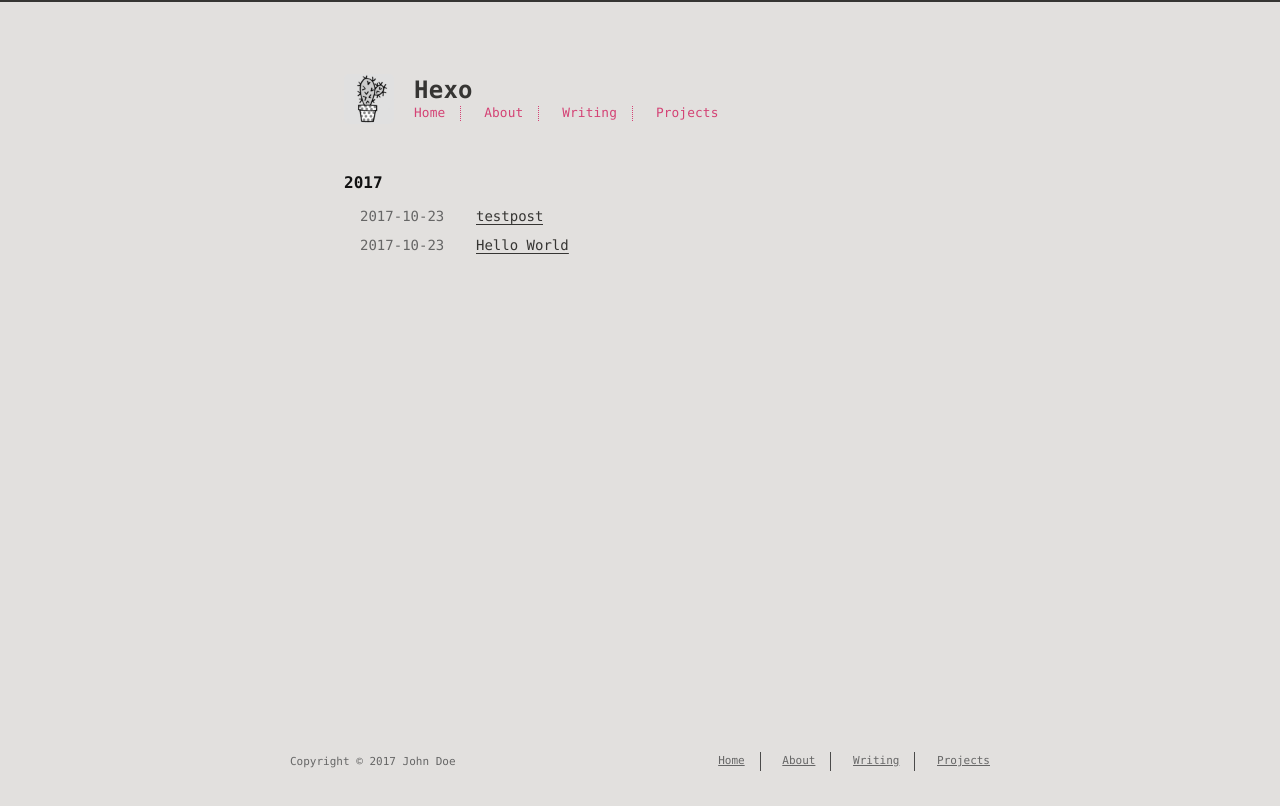
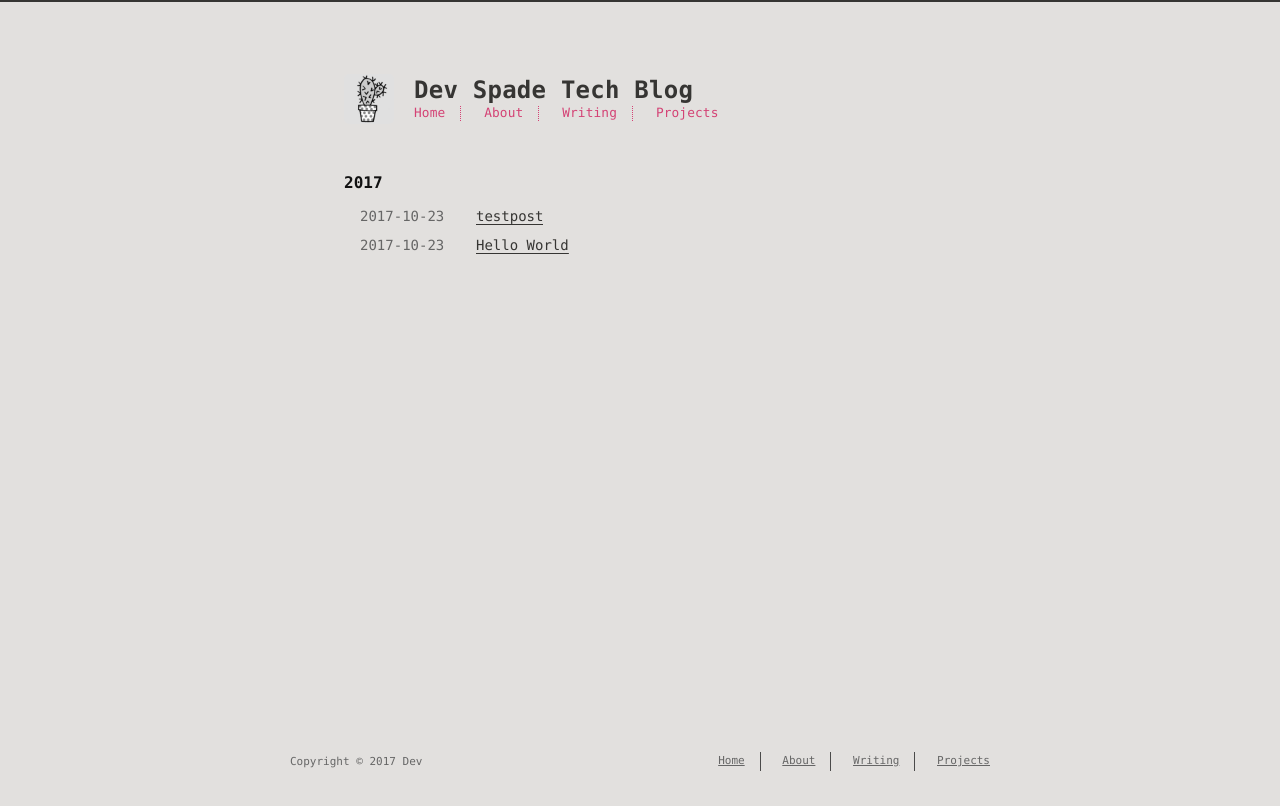
Before and after one commit to DevSpade/techblog, a plain HTML site: page archives/2017/10/index.html in a window 1280 px wide. Drawn offline with Linux system fonts and the light colour scheme.

Commit message:
Site updated: 2017-10-23 16:10:15

```diff
--- a/archives/2017/10/index.html
+++ b/archives/2017/10/index.html
@@ -7,11 +7,11 @@
     <meta name="HandheldFriendly" content="True">
     <meta name="viewport" content="width=device-width, initial-scale=1, maximum-scale=1" />
     <meta property="og:type" content="website">
-<meta property="og:title" content="Hexo">
+<meta property="og:title" content="Dev Spade Tech Blog">
 <meta property="og:url" content="http://DevSpade.github.io/techblog/archives/2017/10/index.html">
-<meta property="og:site_name" content="Hexo">
+<meta property="og:site_name" content="Dev Spade Tech Blog">
 <meta name="twitter:card" content="summary">
-<meta name="twitter:title" content="Hexo">
+<meta name="twitter:title" content="Dev Spade Tech Blog">
 
 
 
@@ -31,7 +31,7 @@
 
 
     <!-- title -->
-    <title>Hexo</title>
+    <title>Dev Spade Tech Blog</title>
     <!-- styles -->
     <link rel="stylesheet" href="/techblog/css/style.css">
     <!-- rss -->
@@ -51,7 +51,7 @@
 
 
     <div id="title">
-      <h1>Hexo</h1>
+      <h1>Dev Spade Tech Blog</h1>
     </div>
   </a>
   <div id="nav">
@@ -129,7 +129,7 @@
 
     <footer id="footer">
   <div class="footer-left">
-    Copyright &copy; 2017 John Doe
+    Copyright &copy; 2017 Dev
   </div>
   <div class="footer-right">
     <nav>
```
Also changed, not shown: 2017/10/23/hello-world/index.html (+3 -3 lines), 2017/10/23/testpost/index.html (+3 -3 lines), archives/2017/index.html (+6 -6 lines), archives/index.html (+6 -6 lines), index.html (+6 -6 lines).
